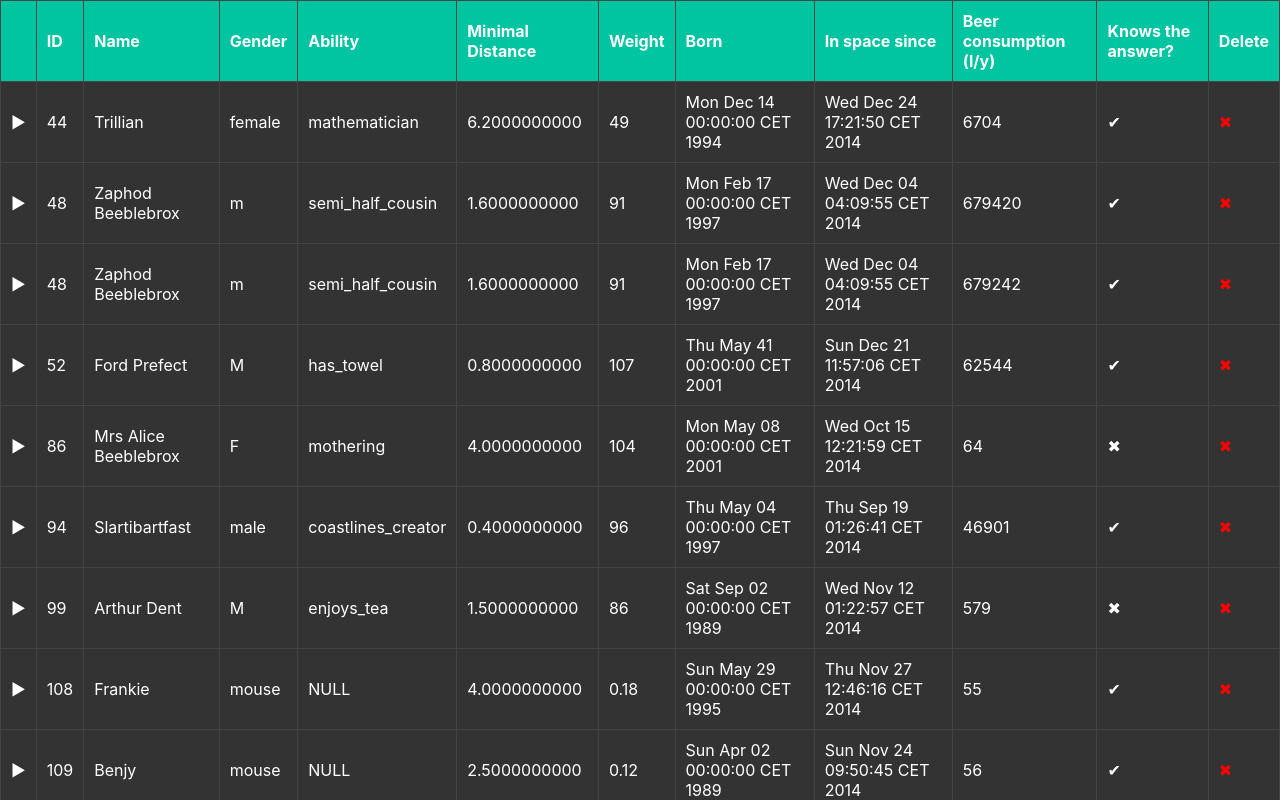
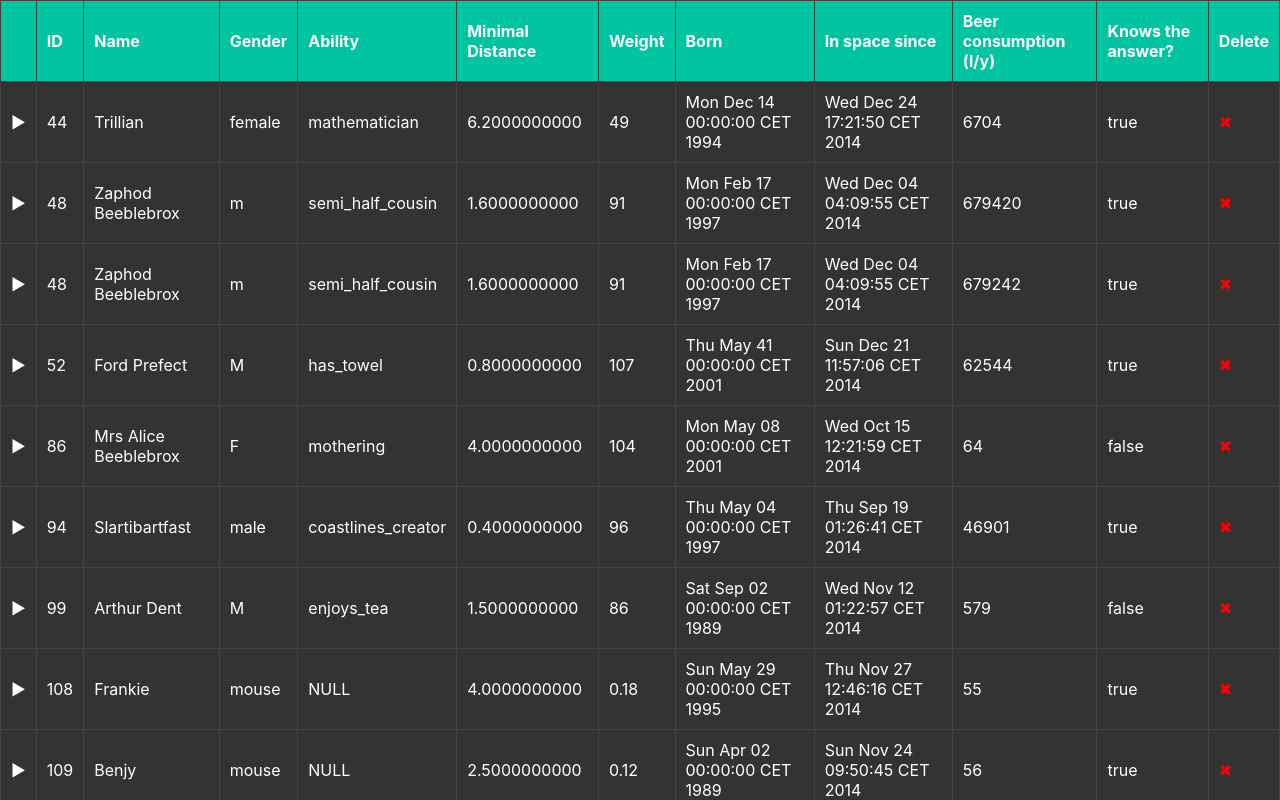
Before and after one commit to AdamVavro/Hierarchy-table, a React (Create React App) app: page / in a window 1280 px wide. Shown: the top 800 px of the page. Built offline with nearby package versions, Linux system fonts and the light colour scheme.

Commit message:
children thead ok

```diff
--- a/src/components/Table.tsx
+++ b/src/components/Table.tsx
@@ -2,42 +2,33 @@ import React, { useState, useEffect } from "react";
 import "./../styles/table.css";
 import Row from "./TableRow";
 import exampleData from "../data/exampleData.json"; // Sem importujeme JSON
-import { DataItem } from "../types"; // Importujeme interface
+import { GenericDataItem } from "../types"; // Importujeme interface
 
-const transformData = (data: any) => {
-  return data.map((item: any) => ({
-    id: Number(item.data.ID), // Premenujeme ID
-    name: item.data["Name"], // Oprava názvov s medzerami
-    gender: item.data["Gender"],
-    ability: item.data["Ability"],
-    minimalDistance: item.data["Minimal distance"],
-    weight: item.data["Weight"],
-    born: item.data["Born"],
-    inSpaceSince: item.data["In space since"],
-    beerConsumption: item.data["Beer consumption (l/y)"],
-    knowsTheAnswer: item.data["Knows the answer?"] === "true",
-    children: extractChildren(item.children) // Správne extrahujeme deti
-  }));
-};
+const transformData = (data: any[]): GenericDataItem[] => {
+  const parseItem = (item: any): GenericDataItem => ({
+    id: Number(item.data.ID),
+    data: item.data,
+    children: extractChildren(item.children),
+  });
 
-const extractChildren = (childrenObj: any) => {
-  if (!childrenObj) return [];
-  let childrenArray: any[] = [];
-  Object.values(childrenObj).forEach((relation: any) => {
-    if (relation.records) {
-      childrenArray.push(...transformData(relation.records));
-    }
-  });
-  return childrenArray;
+  const extractChildren = (childrenObj: any): GenericDataItem[] => {
+    if (!childrenObj) return [];
+
+    return Object.values(childrenObj).flatMap((rel: any) =>
+      rel.records.map(parseItem)
+    );
+  };
+
+  return data.map(parseItem);
 };
 
 
 
 const Table: React.FC = () => {
-  const [data, setData] = useState<DataItem[]>(transformData(exampleData));
+  const [data, setData] = useState<GenericDataItem[]>(transformData(exampleData));
 
   const handleDelete = (id: number) => {
-    const newData = data.filter((item: DataItem) => item.id !== id);
+    const newData = data.filter((item: GenericDataItem) => item.id !== id);
     setData(newData);
   };
 
@@ -60,7 +51,7 @@ const Table: React.FC = () => {
         </tr>
       </thead>
       <tbody>
-          {data.map((item: DataItem) => (
+          {data.map((item: GenericDataItem) => (
           <Row key={item.id} item={item} onDelete={handleDelete} />
         ))}
       </tbody>
--- a/src/components/TableRow.tsx
+++ b/src/components/TableRow.tsx
@@ -4,28 +4,33 @@ import { RowProps } from "../types"; // Importujeme interface
 const Row: React.FC<RowProps> = ({ item, onDelete }) => {
   const [expanded, setExpanded] = useState(false);
 
+  const dataEntries = Object.entries(item.data);
+
   return (
     <>
       <tr className="parent-row">
         <td onClick={() => setExpanded(!expanded)}>{expanded ? "▼" : "▶"}</td>
-        <td>{item.id}</td>
-        <td>{item.name}</td>
-        <td>{item.gender}</td>
-        <td>{item.ability}</td>
-        <td>{item.minimalDistance}</td>
-        <td>{item.weight}</td>
-        <td>{item.born}</td>
-        <td>{item.inSpaceSince}</td>
-        <td>{item.beerConsumption}</td>
-        <td>{item.knowsTheAnswer ? "✔" : "✖"}</td>
+        {dataEntries.map(([key, value]) => (
+          <td key={key}>{value}</td>
+        ))}
         <td className="delete-btn" onClick={() => onDelete(item.id)}>✖</td>
       </tr>
+
       {expanded && item.children.length > 0 && (
         <tr className="child-row">
-          <td colSpan={11}>
+          <td colSpan={dataEntries.length + 2}>
             <table>
+              <thead>
+                <tr>
+                  <th></th>
+                  {Object.keys(item.children[0].data).map((key) => (
+                    <th key={key}>{key}</th>
+                  ))}
+                  <th>Delete</th>
+                </tr>
+              </thead>
               <tbody>
-                {item.children.map((child: any) => (
+                {item.children.map((child) => (
                   <Row key={child.id} item={child} onDelete={onDelete} />
                 ))}
               </tbody>
@@ -38,4 +43,5 @@ const Row: React.FC<RowProps> = ({ item, onDelete }) => {
 };
 
 
+
 export default Row;
```
Also changed, not shown: src/types.ts (+9 -17 lines).
